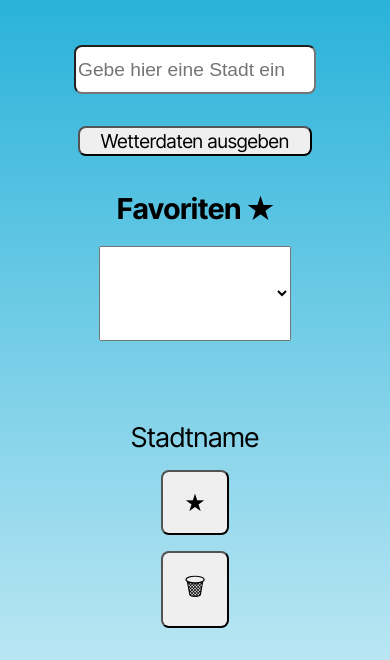
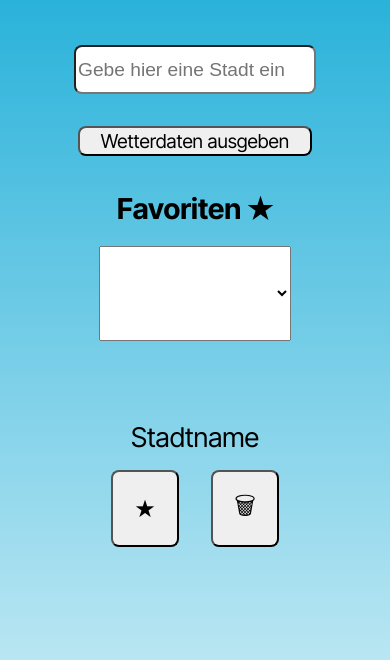
Before and after one commit to r-s-94/W, a website: page index.html in a window 390 px wide. Shown: the part 183-843 px from the top of the page. Drawn offline with Linux system fonts and the light colour scheme.

Commit message:
Update Wetter-App Responsive.css

```diff
--- a/styles/css/Wetter-App Responsive.css
+++ b/styles/css/Wetter-App Responsive.css
@@ -89,8 +89,8 @@
   .weather-button-div {
     margin-top: 1rem;
     display: flex;
-    flex-direction: column;
-    align-items: center;
+    flex-direction: row;
+    justify-content: space-around;
   }
   .addFavorite-button,
   .deleteFavorite-button {
```
